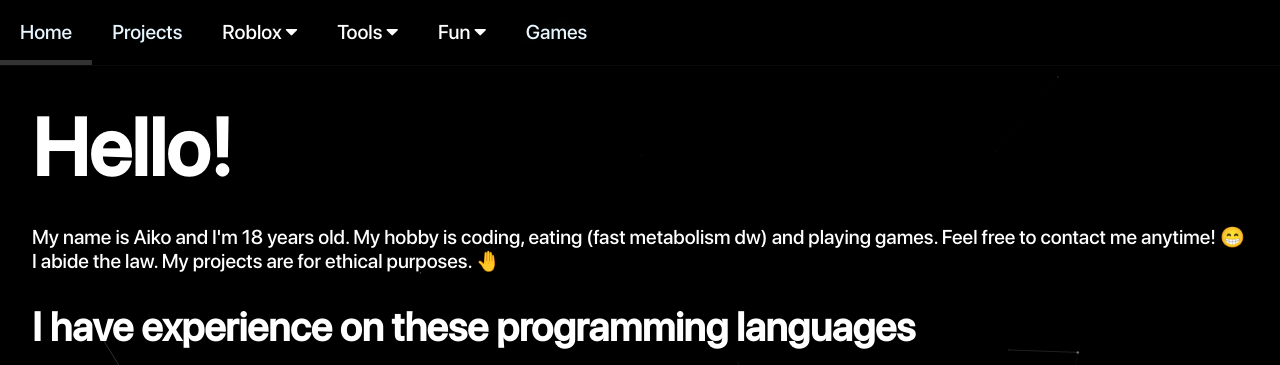
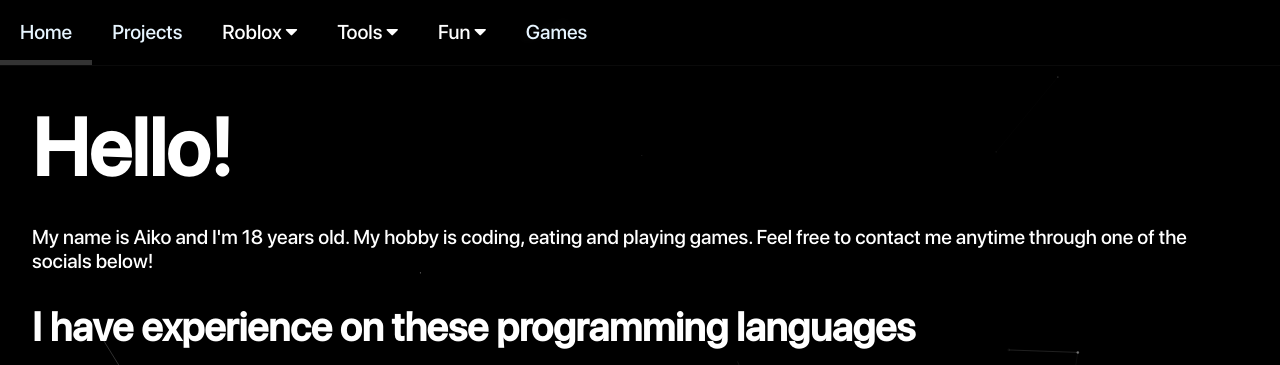
Before and after one commit to aihkw/aihkw.github.io, a plain HTML site: page index.html in a window 1280 px wide. Shown: the top 365 px of the page. Drawn offline with nearby package versions, Linux system fonts and the light colour scheme.

Commit message:
Whoopsie

```diff
--- a/index.html
+++ b/index.html
@@ -30,8 +30,7 @@
       <section class="init">
         <h1>Hello!</h1>
         <a>
-          My name is Aiko and I'm 18 years old. My hobby is coding, eating (fast metabolism dw) and playing games. Feel free to contact me anytime! 😁<br>
-          I abide the law. My projects are for ethical purposes. 🤚
+          My name is Aiko and I'm 18 years old. My hobby is coding, eating and playing games. Feel free to contact me anytime through one of the socials below!<br>
         </a>
         <h2>I have experience on these programming languages</h2>
         <div class="minigrid-container" id="pl"></div>
```
